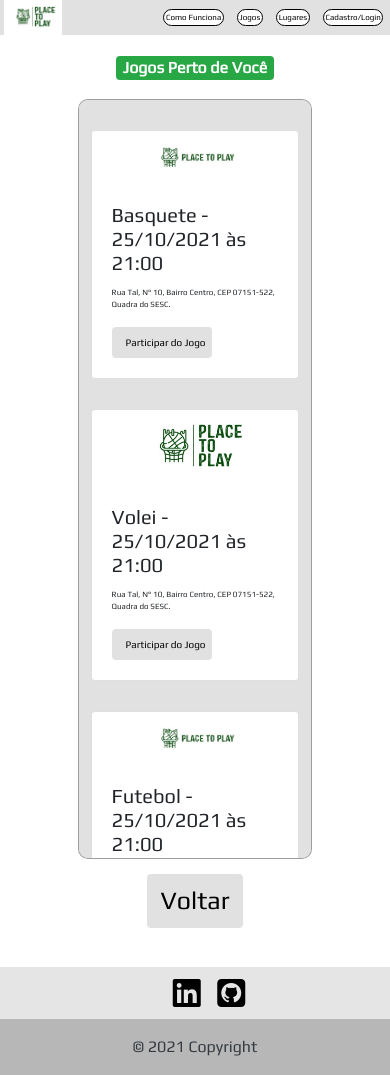
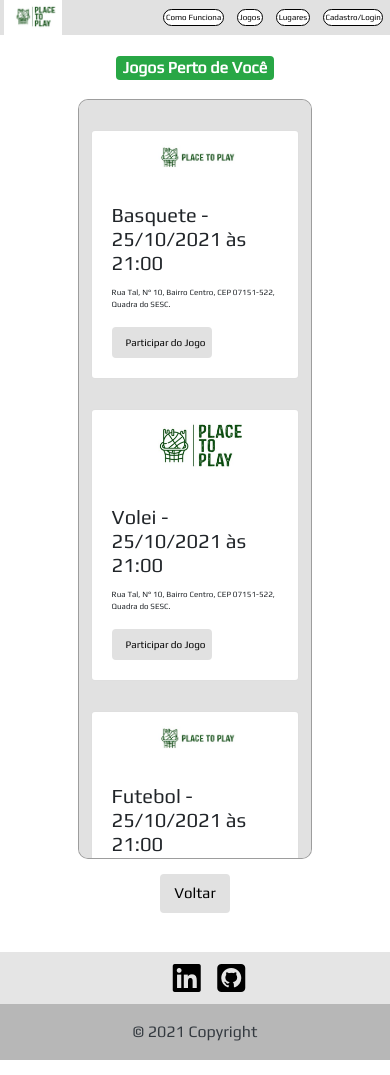
Before and after one commit to andisandis-lima/PlaceToPlay, a plain HTML site: page resultadoBusca.html in a window 390 px wide. Drawn offline with nearby package versions, Linux system fonts and the light colour scheme.

Commit message:
ultimos ajustes

```diff
--- a/css/resultadoBusca.css
+++ b/css/resultadoBusca.css
@@ -39,7 +39,7 @@ body {
     padding: 0.5%;
     margin: 2%;
     font-family: Play;
-    font-size: 14px;
+    font-size: 15px;
     background-color: #ffffff;
 }
 
@@ -122,4 +122,9 @@ footer i {
         font-size: 10px !important;
         max-width: 60%;
     }
+
+    #singlebutton {
+        font-size: 15px !important;
+        font-family: Play;
+    }
 }
```
